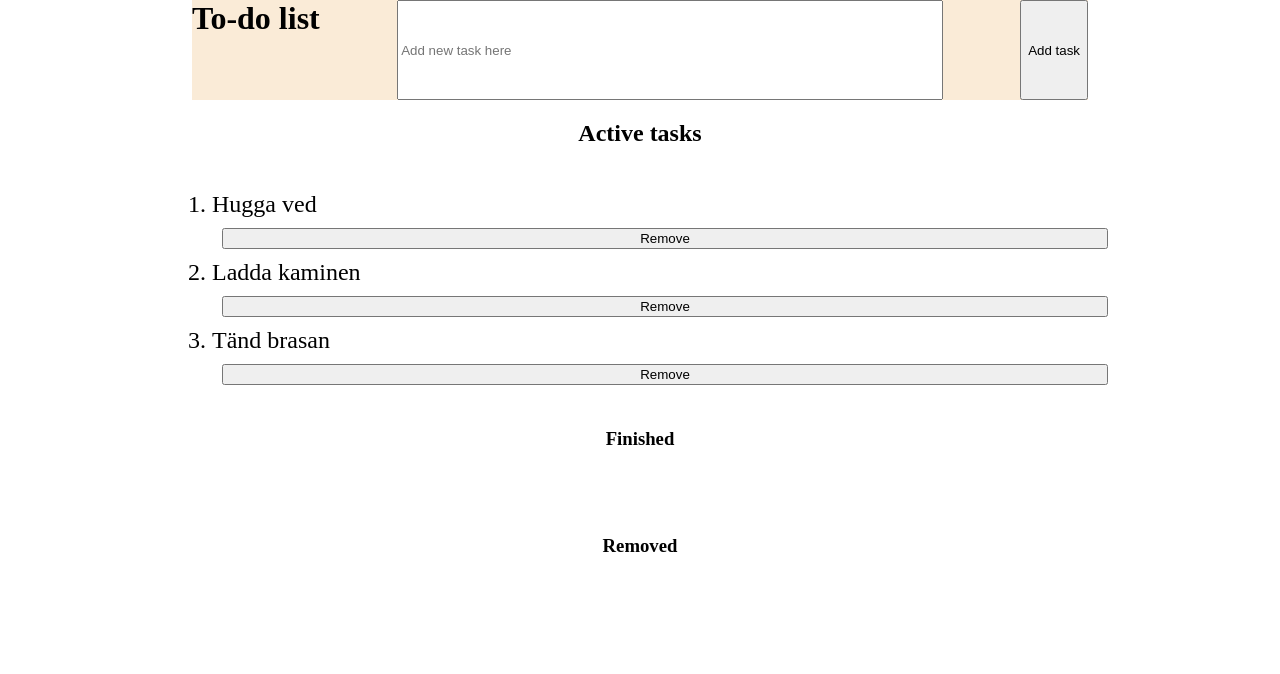
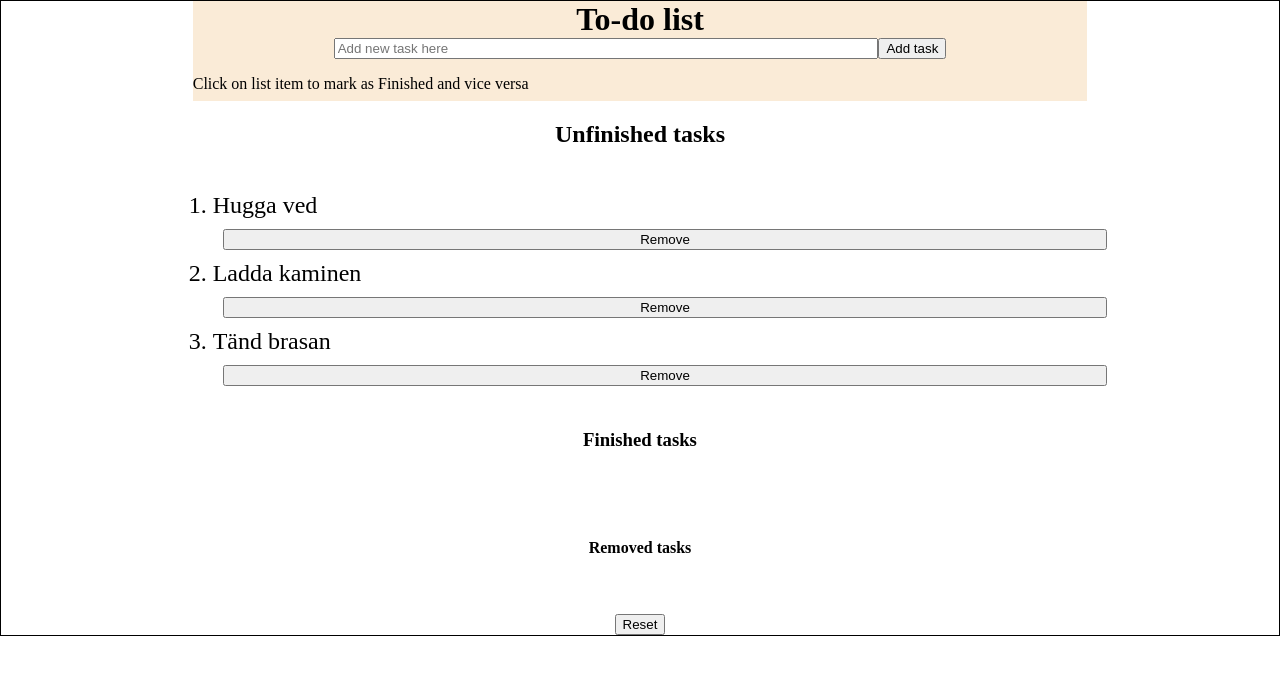
Before and after one commit to carlsylvan/To-do, a website built with Parcel: page src/index.html in a window 1280 px wide. Built offline with nearby package versions, Linux system fonts and the light colour scheme.

Commit message:
added reset button

```diff
--- a/src/index.html
+++ b/src/index.html
@@ -11,17 +11,21 @@
 <body>
     <header>
         <h1>To-do list</h1>
+        <form>
         <input type="text" id="myInput" placeholder="Add new task here">
-        <button id="addButton">Add task</button>
+        <button type="submit" id="addButton">Add task</button>
+        </form>
+        <p>Click on list item to mark as Finished and vice versa</p>
     </header>
-    <h2>Active tasks</h2>
+    <h2>Unfinished tasks</h2>
     <ol id="taskList">
     </ol>
-    <h3>Finished</h3>
+    <h3>Finished tasks</h3>
     <ul id="finishedList">
     </ul>
-    <h3>Removed</h3>
+    <h4>Removed tasks</h4>
     <ul id="removedList">
     </ul>
+    <button id="clearAll">Reset</button>
 </body>
 </html>
--- a/src/js/main.js
+++ b/src/js/main.js
@@ -1,18 +1,33 @@
 import {Task} from "./models/task"
 
+//* Placeholder tasks, will load if LS is empty
 let task1 = new Task("Hugga ved", "unfinished");
 let task2 = new Task("Ladda kaminen", "unfinished");
 let task3 = new Task("Tänd brasan", "unfinished");
 
 let listItems = [];
+
+//* when first loading the page, adds placeholder tasks if none are saved from previous visit
+function firstLoad() {
+    let localStorageCheck = JSON.parse(localStorage.getItem("listItems"));
+    if (localStorageCheck === null) {
+        listItems = [task1, task2, task3];
+        updateHtml()
+    } else {
+        loadFromLS();
+        updateHtml();
+    }
+}
+
 let addButton = document.getElementById("addButton");
-
 addButton.addEventListener("click", addListItem);
 
+//* Load current listItems to LS
 function loadToLS() {
     localStorage.setItem("listItems", JSON.stringify(listItems));
 };
 
+//* Load current LS to listItems
 function loadFromLS() {
     let itemsFromLs = JSON.parse(localStorage.getItem("listItems"));
     listItems = itemsFromLs.map((mappedList) => {
@@ -20,6 +35,7 @@ function loadFromLS() {
     })
 }
 
+//* Update html using listItems
 function updateHtml() {
     document.getElementById("taskList").innerHTML = "";
     document.getElementById("finishedList").innerHTML = "";
@@ -65,11 +81,14 @@ function updateHtml() {
         let newLi = document.createElement("li");
         newLi.innerHTML = removedList[i].taskDescription;
         document.getElementById("removedList").appendChild(newLi);
+        newLi.addEventListener("click", () => removedList[i].status = "unfinished");
+        newLi.addEventListener("click", () => updateHtml());
     }
 
     loadToLS();
 }
 
+//* Add list items function
 function addListItem() {
         let inputValue = document.getElementById("myInput").value;
         inputClear();
@@ -84,20 +103,25 @@ function addListItem() {
 
 }
 
+//* Function for clearing textbox after writing new task
 function inputClear(){
     document.getElementById("myInput").value = "";
 }
 
-function firstLoad() {
-    let localStorageCheck = JSON.parse(localStorage.getItem("listItems"));
-    if (localStorageCheck === null) {
-        listItems = [task1, task2, task3];
-        updateHtml()
-    } else {
-        loadFromLS();
-        updateHtml();
-    }
+//* Function for clearing all items from LS
+function clearAll() {
+    localStorage.clear();
+    firstLoad();
 }
+
+document.getElementById("clearAll").addEventListener("click", clearAll);
+
 firstLoad();
 
-// Uppdatera classen Task (listitems i localStorage) till att ha fler värden (t.ex finished/inte), ha listItems i localstorage. När klicka ta bort, ändra i listitem från Unfinished till Removed.
+/* Project to do list:
+
+* Add function for clearing removed items
+* Add function for ordering list items
+* Better html/scss design (...)
+
+*/
--- a/src/scss/main.scss
+++ b/src/scss/main.scss
@@ -6,14 +6,16 @@ header {
     background-color: antiquewhite;
     width: 70%;
     height: 100px;
-    display: flex;
-    flex-direction: row;
-    justify-content: space-between;
     h1 {
         margin: 0;
+        text-align: center;
     }
-    input {
-        width: 60%;
+    form {
+        display: flex;
+        justify-content: center;
+        input {
+            width: 60%;
+        }
     }
 }
 
@@ -21,6 +23,7 @@ body {
     display: flex;
     flex-direction: column;
     align-items: center;
+    border: 1px solid black;
     #taskList {
         width: 70%;
         display: flex;
@@ -47,7 +50,7 @@ body {
         display: flex;
         flex-direction: column;
         gap: 10px;
-        font-size: x-large;
+        font-size: large;
         text-decoration: line-through;
     }
 }
```
